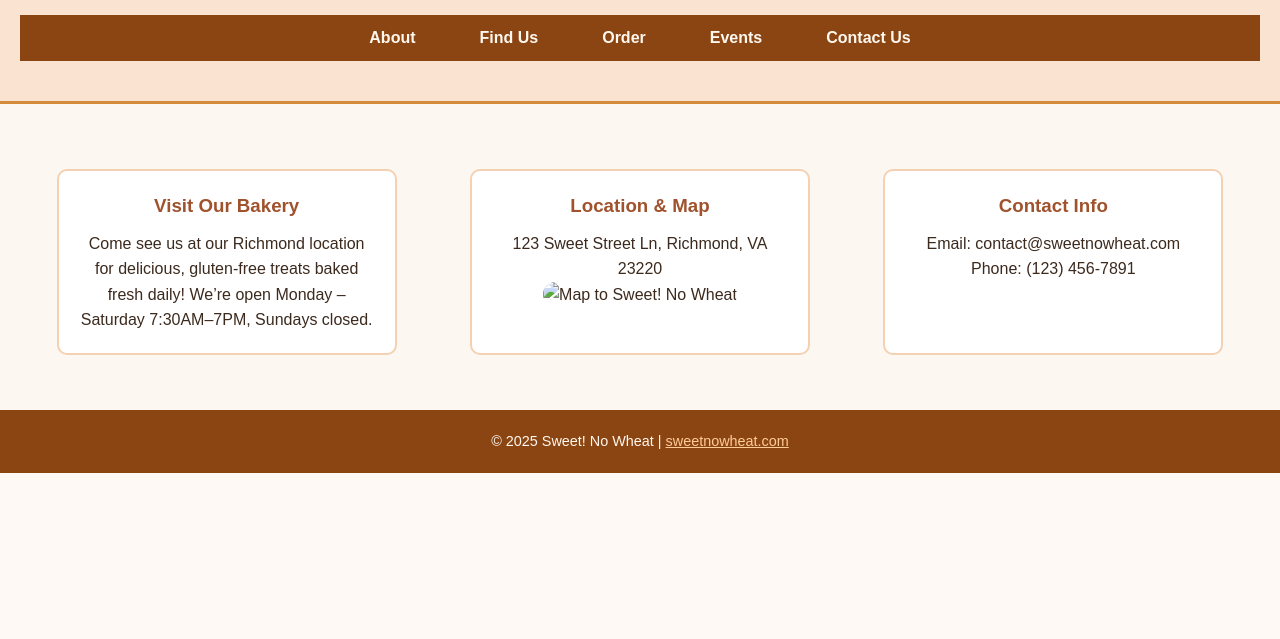
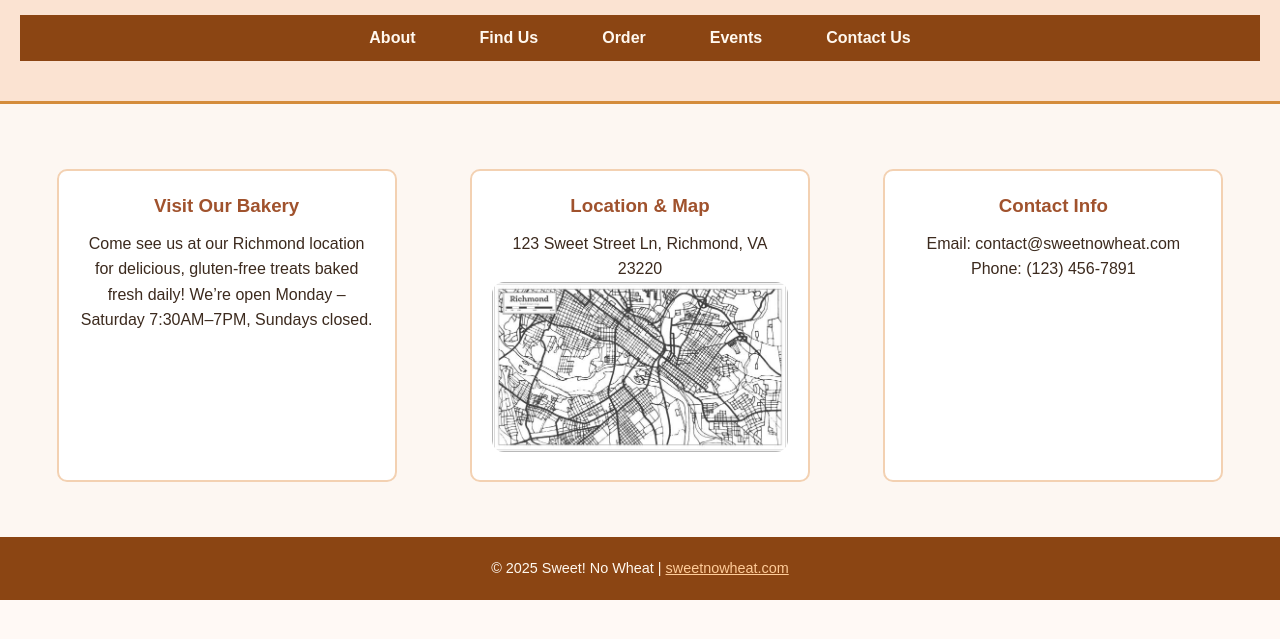
Before and after one commit to ceo80800-art/sweet-no-wheat, a plain HTML site: page findus.html in a window 1280 px wide. Shown: the part 135-774 px from the top of the page. Drawn offline with Linux system fonts and the light colour scheme.

Commit message:
Update findus.html

```diff
--- a/findus.html
+++ b/findus.html
@@ -31,8 +31,9 @@
       <div class="column">
         <h3>Location & Map</h3>
         <p>123 Sweet Street Ln, Richmond, VA 23220</p>
-        <img src="images/map.png" alt="Map to Sweet! No Wheat" style="width:100%; border-radius:12px;">
-      </div>
+<img src="map.png" alt="Map to Sweet! No Wheat" style="width:100%; border-radius:12px;">
+
+  </div>
 
       <div class="column">
         <h3>Contact Info</h3>
```
